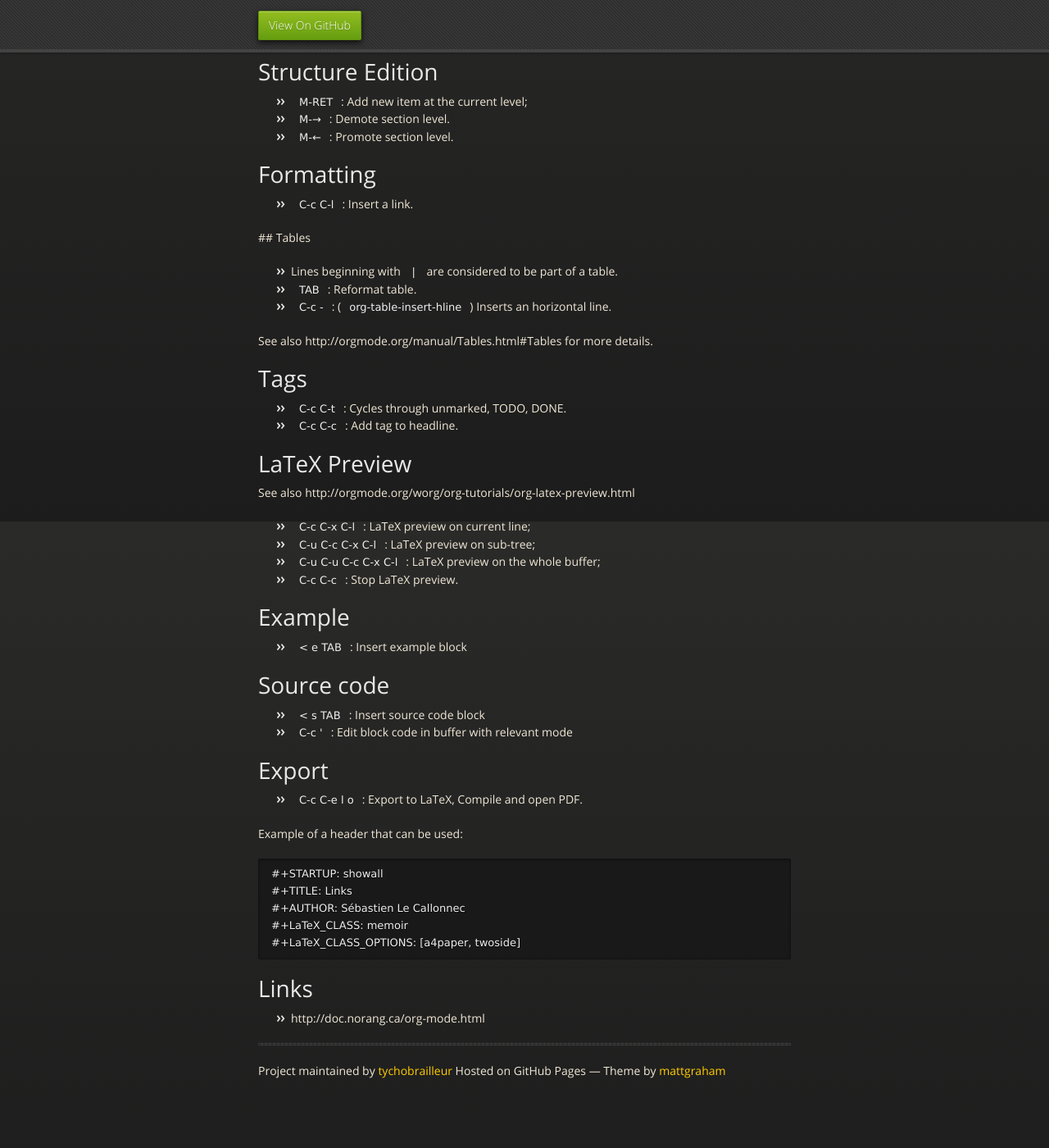
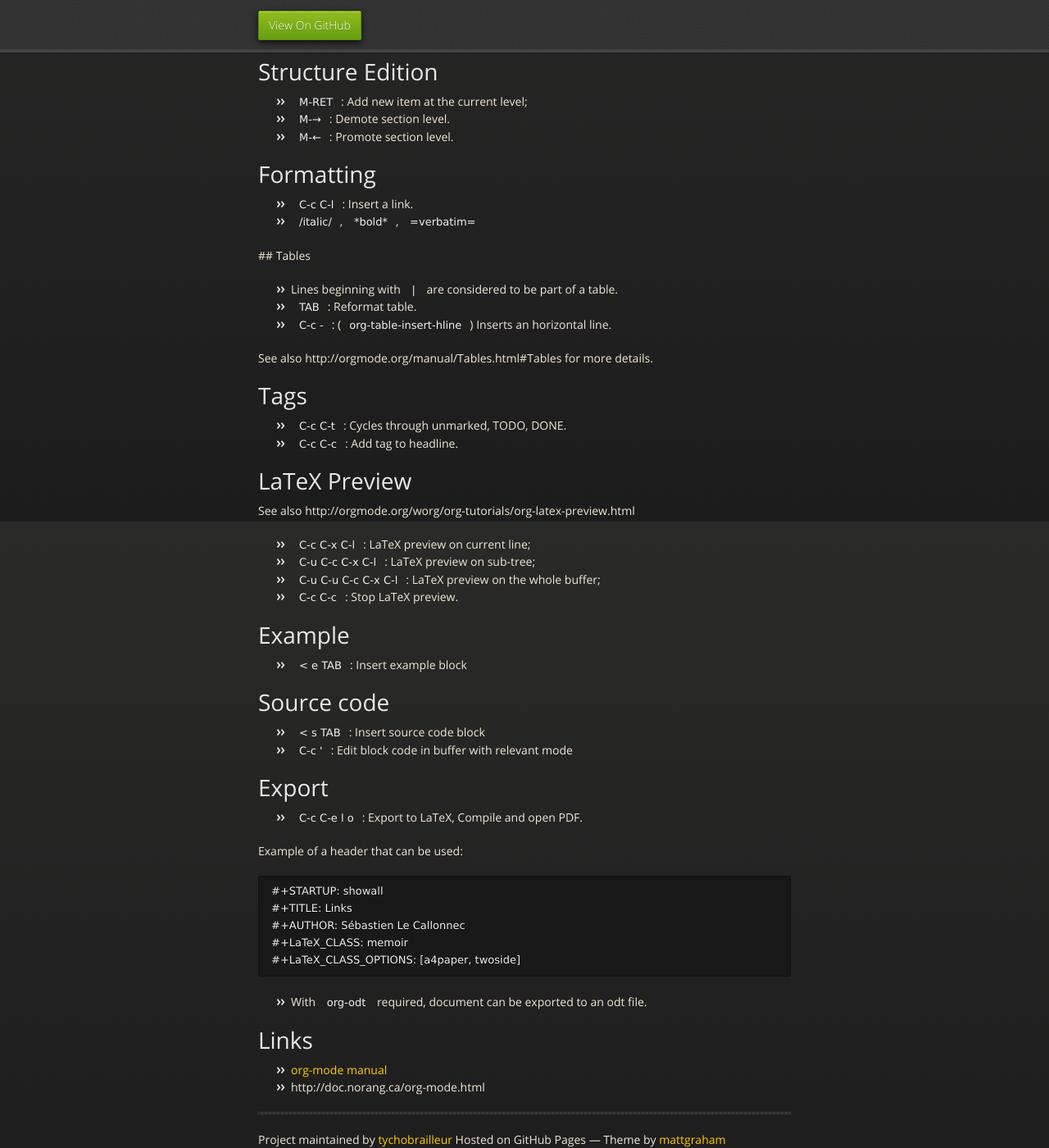
Before and after one commit to tychobrailleur/tychobrailleur.github.io, a Jekyll site: the page built from packages/org-mode.md, in a window 1280 px wide and 1400 px high, scrolled down 264 px. Shown: the whole window at 82% size. Built offline with Jekyll 4.4.1, drawn with Linux system fonts in a browser that asks for light colours; nearby versions of some CDN libraries.

Commit message:
Add formatting details to org-mode notes.

````diff
--- a/packages/org-mode.md
+++ b/packages/org-mode.md
@@ -17,7 +17,7 @@ layout: default
 # Formatting
 
 - `C-c C-l`: Insert a link.
-
+- `/italic/`, `*bold*`, `=verbatim=`
 
 ## Tables
 
@@ -66,6 +66,9 @@ Example of a header that can be used:
 #+LaTeX_CLASS_OPTIONS: [a4paper, twoside]
 ```
 
+- With `org-odt` required, document can be exported to an odt file.
+
 # Links
 
+- [org-mode manual](http://orgmode.org/manual/)
 - http://doc.norang.ca/org-mode.html
````
